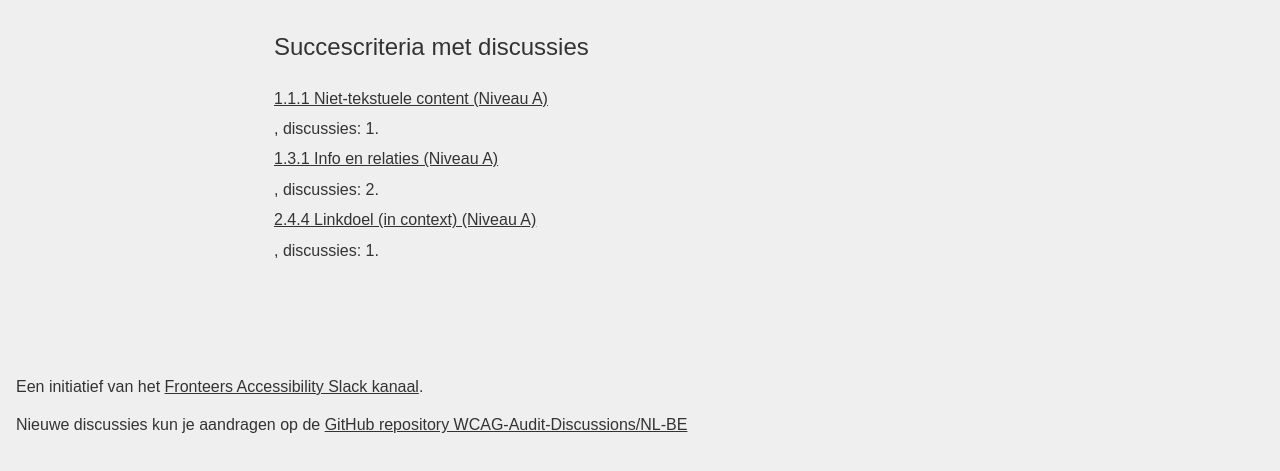
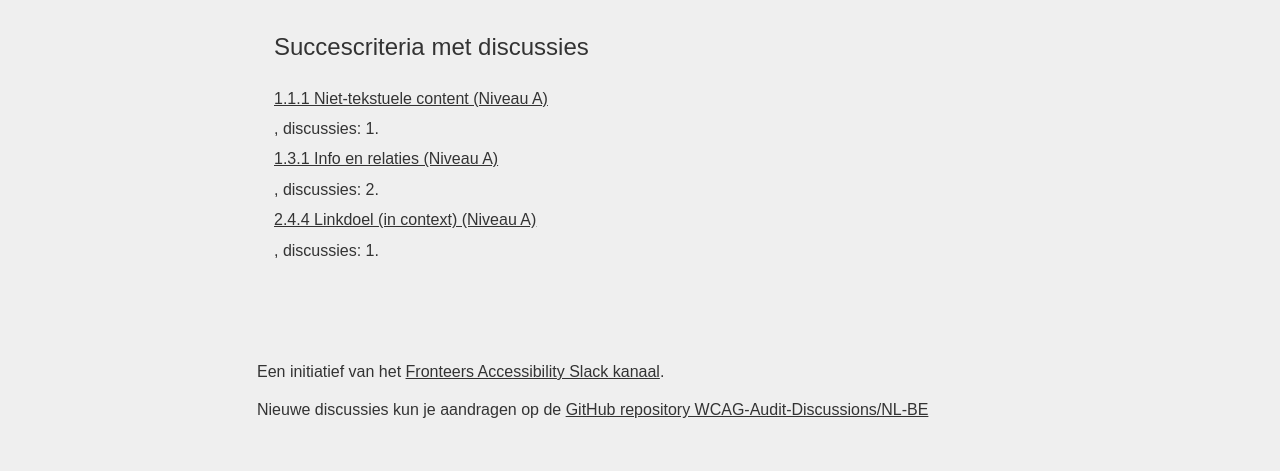
Before and after one commit to WCAG-Audit-Discussions/NL-BE, an Eleventy site: page src/index.njk in a window 1280 px wide. Shown: the part 330-801 px from the top of the page. Built offline with nearby package versions, Linux system fonts and the light colour scheme; Eleventy itself is replaced by a stand-in of ours; files that its build step writes are made by us from their sources.

Commit message:
add style to align footer

```diff
--- a/src/_includes/base.njk
+++ b/src/_includes/base.njk
@@ -28,7 +28,7 @@
 
 		</main>
 
-		<footer>
+		<footer class="block">
 			<p>Een initiatief van het <a href="">Fronteers Accessibility Slack kanaal</a>.</p>
 			<p>Nieuwe discussies kun je aandragen op de <a href="https://github.com/WCAG-Audit-Discussions/NL-BE">GitHub repository WCAG-Audit-Discussions/NL-BE</a></p>
 		</footer>
```
